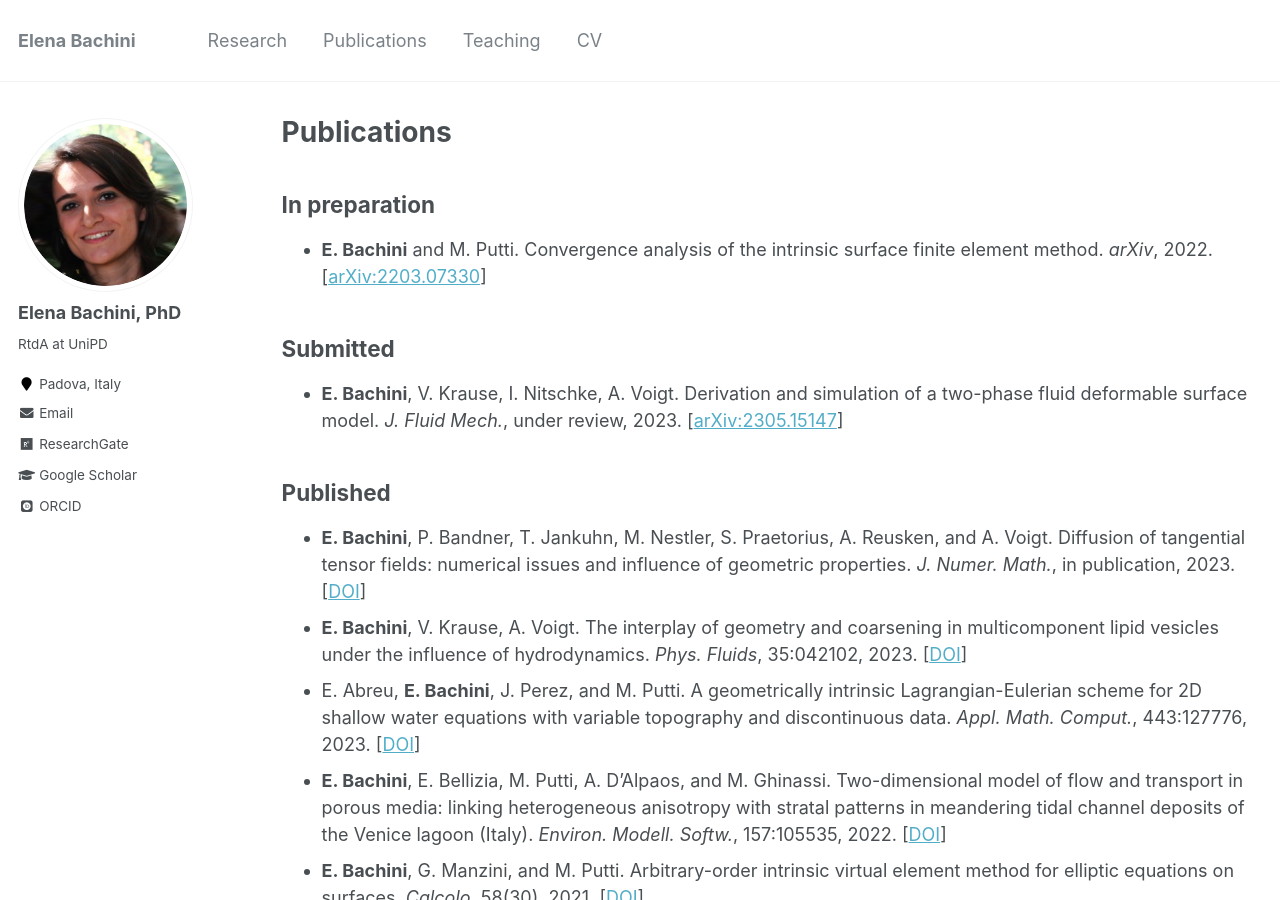
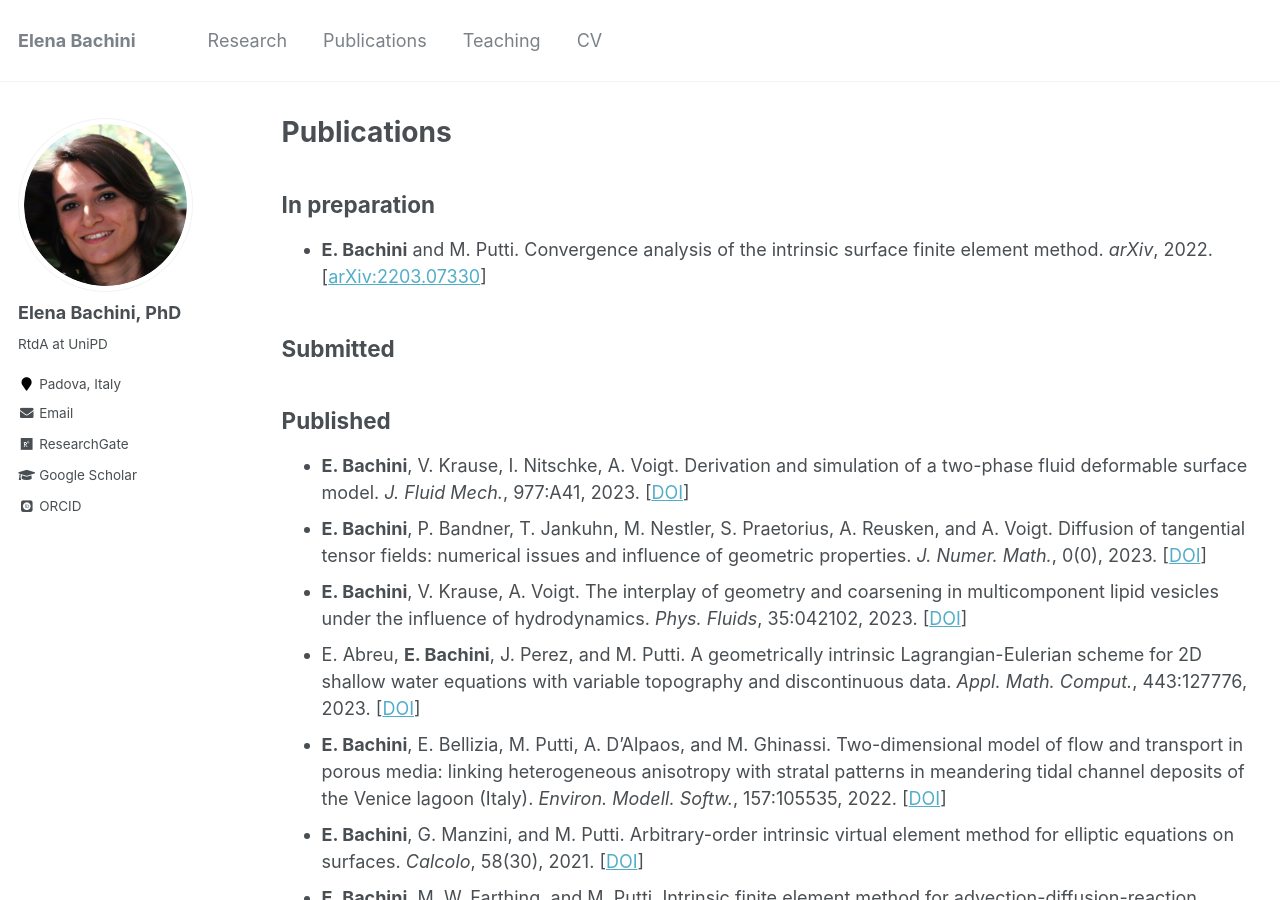
Before and after one commit to elenabachini/elenabachini.github.io, a Jekyll site: the page built from _pages/publications.md, in a window 1280 px wide and 900 px high. Built offline with Jekyll 4.4.1, drawn with Linux system fonts in a browser that asks for light colours; some web fonts are replaced.

Commit message:
update publications and reviewer

```diff
--- a/_pages/publications.md
+++ b/_pages/publications.md
@@ -19,17 +19,15 @@ author_profile: true
 </ul>
 
 ## Submitted
-<ul>
-<li>
-<b>E. Bachini</b>, V. Krause, I. Nitschke, A. Voigt. Derivation and simulation of a two-phase fluid deformable surface model. <em>J. Fluid Mech.</em>, under review, 2023.  [<a href="https://arxiv.org/abs/2305.15147" target="_blank">arXiv:2305.15147</a>]
-</li>
-</ul>
 
 
 ## Published
 <ul>
 <li>
-<b>E. Bachini</b>, P. Bandner, T. Jankuhn, M. Nestler, S. Praetorius, A. Reusken, and A. Voigt. Diffusion of tangential tensor fields: numerical issues and influence of geometric properties. <em>J. Numer. Math.</em>, in publication, 2023. [<a href="https://doi.org/10.1515/jnma-2022-0088" target="_blank">DOI</a>]
+<b>E. Bachini</b>, V. Krause, I. Nitschke, A. Voigt. Derivation and simulation of a two-phase fluid deformable surface model. <em>J. Fluid Mech.</em>, 977:A41, 2023.  [<a href="https://doi.org/10.1017/jfm.2023.943" target="_blank">DOI</a>]
+</li>
+<li>
+<b>E. Bachini</b>, P. Bandner, T. Jankuhn, M. Nestler, S. Praetorius, A. Reusken, and A. Voigt. Diffusion of tangential tensor fields: numerical issues and influence of geometric properties. <em>J. Numer. Math.</em>, 0(0), 2023. [<a href="https://doi.org/10.1515/jnma-2022-0088" target="_blank">DOI</a>]
 </li>
 <li>
 <b>E. Bachini</b>, V. Krause, A. Voigt. The interplay of geometry and coarsening in multicomponent lipid vesicles under the influence of hydrodynamics. <em>Phys. Fluids</em>, 35:042102, 2023.  [<a href="https://doi.org/10.1063/5.0145884" target="_blank">DOI</a>]
```
Also changed, not shown: _pages/cv.md (+2 -0 lines).
